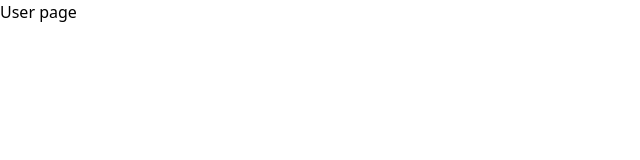
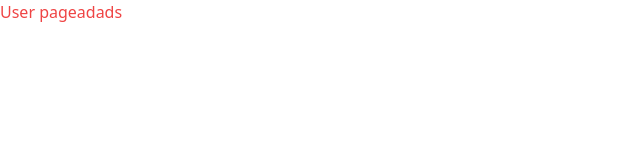
Before and after one commit to Eibon93/Zradelna, a React (Vite) app in the folder client/: page /user in a window 1280 px wide. Shown: the top 160 px of the page, without its empty margins (0-640 px from the left). Built offline with nearby package versions, Linux system fonts and the light colour scheme.

Commit message:
poznamky pro userpage

```diff
--- a/client/src/pages/UserPage.tsx
+++ b/client/src/pages/UserPage.tsx
@@ -2,13 +2,15 @@
 
 
 const UserPage = () => {
-
+    // pouziva se tailwind pro styly
+    // bude se tu zobrazovat aktulni data o prihlasenem uzivateli, a bude tu tlacitko na zmenu hesla, emailu, atd.. proste user management
+    // bude tu kolik objednave uz uzivatel udelal, kolik ho to stalo, atd.. atd..
 
 
     return (
         <>
-            <div>
-                User page
+            <div className="text-red-500">
+                User pageadads
             </div>
         </>
     )
```
